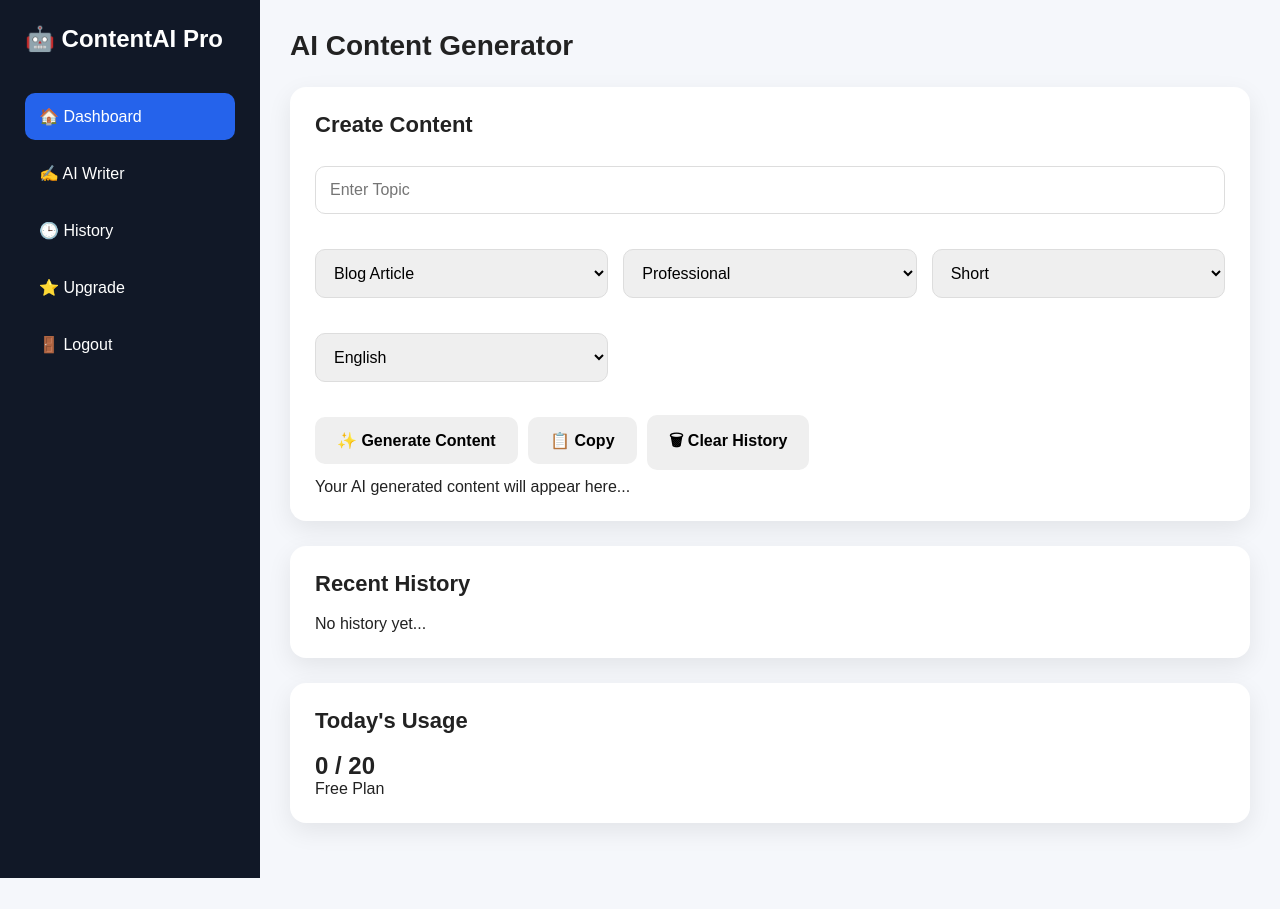
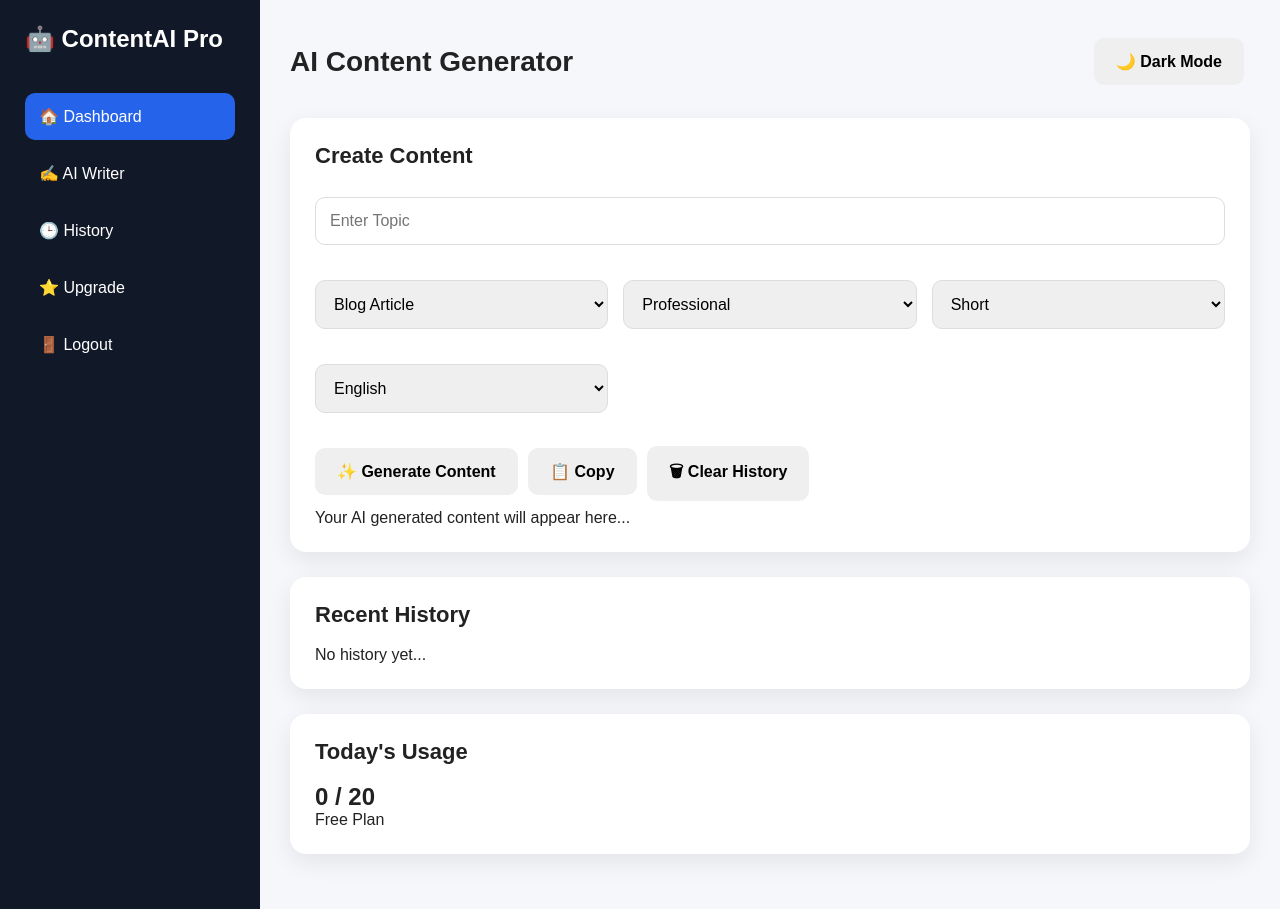
Before and after one commit to studywithvikash/ContentAI-Pro, a website: page dashboard.html in a window 1280 px wide. Before the commit the page ends 878 px from the top, so only its background shows below. Drawn offline with Linux system fonts and the light colour scheme.

Commit message:
Add Dark Mode toggle button to dashboard

```diff
--- a/dashboard.html
+++ b/dashboard.html
@@ -47,7 +47,7 @@
 <header class="topbar">
 
 <h2>AI Content Generator</h2>
-
+<button id="themeToggle">🌙 Dark Mode</button>
 </header>
 
 <!-- Generator -->
```
